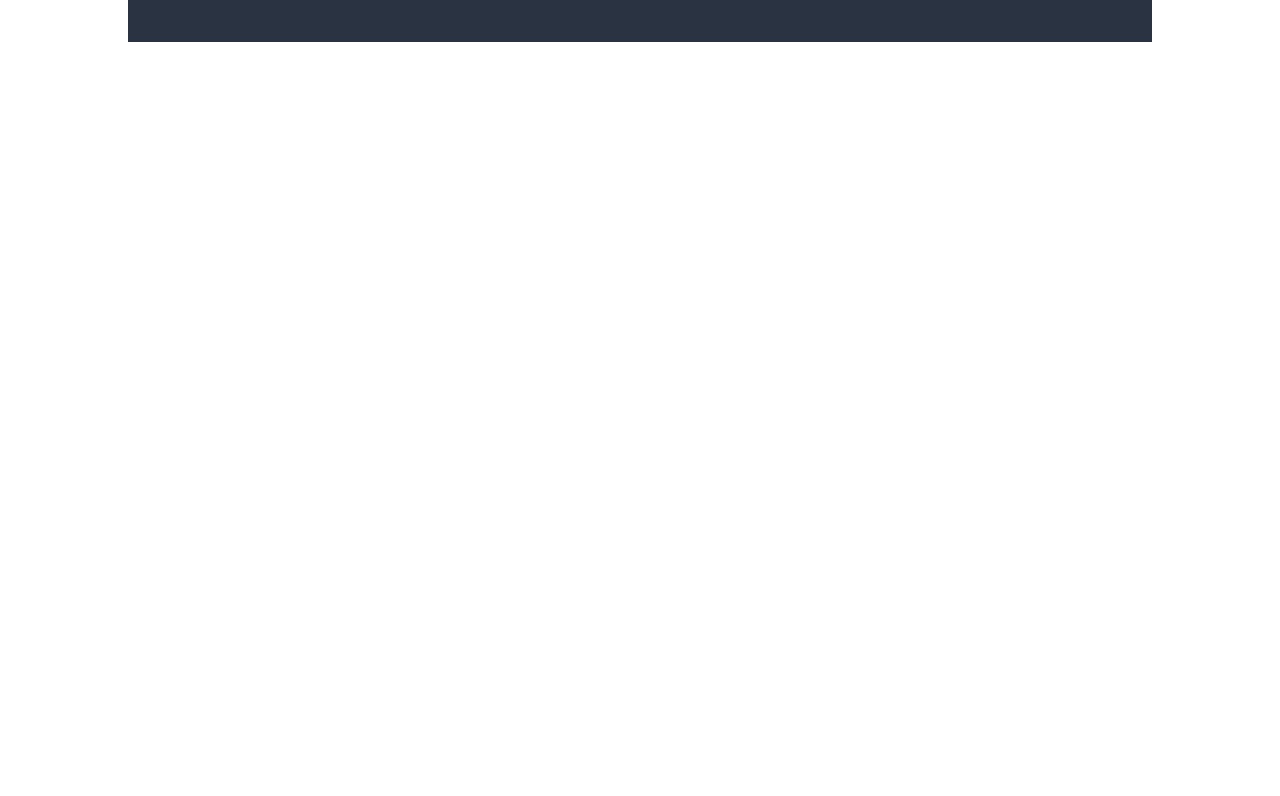
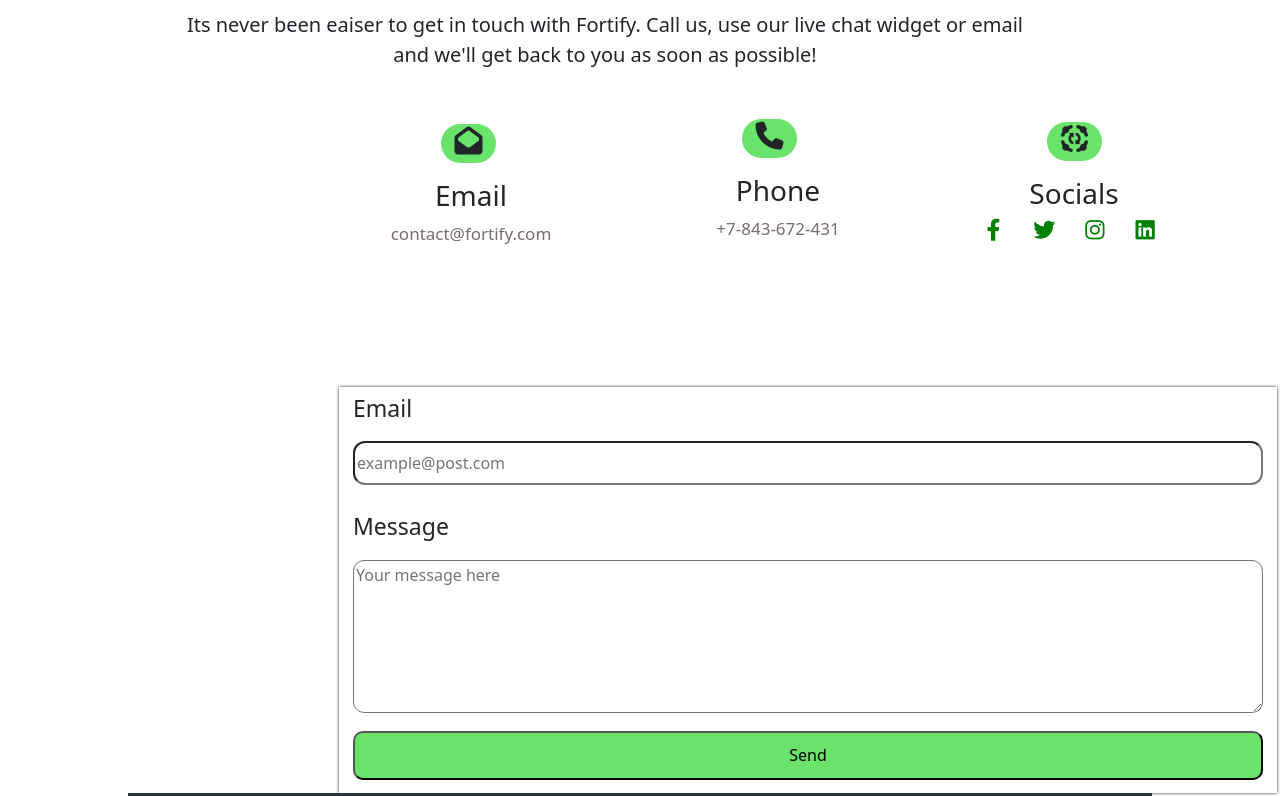
Before and after one commit to HardhatNew/Fortify, a React (Create React App) app in the folder website/front-end/fortify/: page / in a window 1280 px wide. Shown: the part 3758-4554 px from the top of the page. Before the commit the page ends 3800 px from the top, so only its background shows below. Built offline with nearby package versions, Linux system fonts and the light colour scheme.

Commit message:
Create the contact us section by Harry

```diff
--- a/website/front-end/fortify/public/index.html
+++ b/website/front-end/fortify/public/index.html
@@ -33,6 +33,7 @@
       href="https://fonts.googleapis.com/css2?family=Roboto:wght@100;400&display=swap"
       rel="stylesheet"
     />
+    <link rel="stylesheet" href="https://cdnjs.cloudflare.com/ajax/libs/font-awesome/6.2.1/css/all.min.css" integrity="sha512-MV7K8+y+gLIBoVD59lQIYicR65iaqukzvf/nwasF0nqhPay5w/9lJmVM2hMDcnK1OnMGCdVK+iQrJ7lzPJQd1w==" crossorigin="anonymous" referrerpolicy="no-referrer" />
     <title>Fortify</title>
   </head>
   <body>
--- a/website/front-end/fortify/src/component/homepage/ContactUs.js
+++ b/website/front-end/fortify/src/component/homepage/ContactUs.js
@@ -8,6 +8,51 @@ what supposed to do
 */
 
 const ContactUs = () => {
-  return <div className="contactUs"></div>
+  return (
+   <>
+     <div className="contactUs">
+      <h1 className="contactB">Contact</h1>
+      <p className="sty">Let's stay connected</p>
+      <p className="styT">Its never been eaiser to get in touch with Fortify. Call us, use our live chat widget or email <br /> and we'll get back to you as soon as possible! </p>
+      <h3 className="c">
+        <p id="email">
+          <p className="emailIcon"><i class="fa-sharp fa-solid fa-envelope-open"></i></p>
+          Email
+          <p className="EmailID">contact@fortify.com</p>
+        </p>
+        <p id="phone">
+          <p className="phoneIcon"> <i className="fa-solid fa-phone"></i></p>
+          Phone
+          <p className="phoneNumber">+7-843-672-431</p>
+        </p>
+        <p id="social">
+          <p className="socialIcon"><i className="fa-solid fa-group-arrows-rotate"></i></p>
+          Socials
+          <p className="socialIcons">
+             <i className="fa-brands fa-facebook-f first"></i>
+
+             <i className="fa-brands fa-twitter second"></i>
+
+             <i className="fa-brands fa-instagram third"></i>
+
+             <i className="fa-brands fa-linkedin fourth"></i>
+          </p>
+        </p>
+      </h3>
+    </div>
+    <div className="form">
+        <p className="contactFormName">Email</p>
+        <input type="text" className="emailInput" placeholder="example@post.com"/>
+        <br/><br/>
+
+        <p className="contactFormName">Message</p>
+        <textarea type="text" className="message" placeholder="Your message here"></textarea>
+        <input type="button" className="submitBUtton" value="Send"/>
+
+    </div>
+    {/* <div className="footer"></div> */}
+
+   </>
+  )
 }
 export default ContactUs
--- a/website/front-end/fortify/src/component/homepage/Style.css
+++ b/website/front-end/fortify/src/component/homepage/Style.css
@@ -370,9 +370,145 @@ margin: 0px;
 /* ************************************************************** */
 /* Start contact Section */
 
+
+
 .contact > h1{
   color: #c78b1d;
 }
+.contactUs{
+  height: 450px;
+  width: auto;
+  text-align: center;
+  /* background-color: #421dc7; */
+  }
+  .contactB{
+    height: 60px;
+    width: 201px;
+    color: #73b709;
+    border-radius: 77px;
+    margin-left: 643px;
+    font-size: 40px;
+    /* text-align: center; */
+    background-color: #2fc57f40;
+  }
+  .sty{
+  font-size: 56px;
+  font-weight: bold;
+  margin-left: -70px;
+
+  }
+  .styT{
+  font-size: 20px;
+
+  margin-left: -70px;
+  }
+  #email{
+  margin-left: 371px;
+    width: 200px;
+    margin-top: 38px;
+  }
+  .emailIcon{
+  background-color: #0dd10d9c;
+    width: 55px;
+    height: 39px;
+    text-align: center;
+    border-radius: 27px;
+    margin-left: 70px;
+  }
+  .EmailID{
+  font-size: 17px;
+    margin-top: 12px;
+    color: #786c6c;
+  }
+  #phone{
+  width: 350px;
+  margin-left: 603px;
+  margin-top: -142px;
+  }
+  .phoneIcon{
+  background-color: #0dd10d9c;
+    width: 55px;
+    height: 39px;
+    text-align: center;
+    border-radius: 27px;
+    margin-left: 139px;
+  }
+  .phoneNumber{
+  font-size: 17px;
+    margin-top: 12px;
+    color: #786c6c;
+  }
+  #social{
+  width: 162px;
+    margin-left: 993px;
+    margin-top: -134px;
+  }
+  .socialIcon{
+  background-color: #0dd10d9c;
+    width: 55px;
+    height: 39px;
+    text-align: center;
+    border-radius: 27px;
+    margin-left: 54px;
+  }
+  .socialIcons{
+  FONT-SIZE: 22PX;
+  COLOR: GREEN;
+  margin-top: 6px;
+  margin-left: 53px;
+  }
+  .first{
+  margin-left: -60px;
+  }
+  .second{
+  margin-right: 30px;
+    margin-left: 33px;
+  }
+
+  .third{
+      margin-right: 31px;
+  }
+
+  .c{
+  display: inline;
+    float: left;
+  }
+  .form{
+  height: 406px;
+    width: 938px;
+    /* background-color: #23c71d; */
+    margin-left: 339px;
+    text-align: left;
+    position: inherit;
+    background-color: white;
+    margin-top: 95px;
+    padding: 14px;
+    padding-top: 4px;
+    box-shadow: 0px 0px 3px 0px;
+  }
+  .emailInput{
+     height: 44px;
+     width: 100%;
+    /* border: -65px; */
+    border-radius: 12px;
+    background-color:  white;
+  }
+  .contactFormName{
+  font-size: 23px;
+  }
+  .message{
+  height: 153px;
+  width: 100%;
+  border-radius: 11px;
+  background-color:  white;
+  }
+  .submitBUtton{
+  height: 49px;
+    width: 100%;
+    background-color: #0dd10d9c;
+    margin-top: 12px;
+    border-radius: 10px;
+  }
 
 /* End contact Section  */
 /* **************************************************************** */
```
